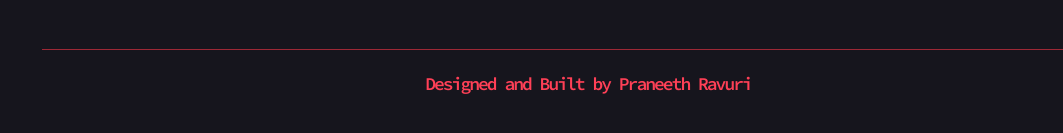
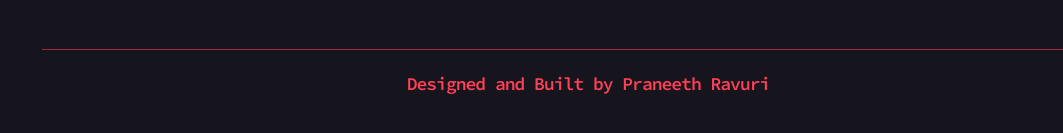
Before and after one commit to praneethravuri/PRAV-V2, a Vue app: page / in a window 1280 px wide. Shown: the part 4407-4540 px from the top of the page, without its empty margins (116-1179 px from the left). Built offline with nearby package versions, Linux system fonts and the light colour scheme.

Commit message:
Styles navigation and footer

```diff
--- a/src/components/Navigation.vue
+++ b/src/components/Navigation.vue
@@ -24,7 +24,7 @@
                         <a class="nav-link" href="#contact"><span class="db-slash">// </span>Contact Me</a>
                     </li>
                     <li class="nav-item">
-                        <a class="resume-btn" href="#"><span class="db-slash resume-slash">// </span>Resume</a>
+                        <a class="resume-btn" href="https://drive.google.com/file/d/1AiUdUmqhrWz8wlmGVeOhDD2Pr5CBxW7C/view?usp=sharing" target="_blank"><span class="db-slash resume-slash">// </span>Resume</a>
                     </li>
                 </ul>
             </div>
--- a/src/styles/footer.scss
+++ b/src/styles/footer.scss
@@ -7,7 +7,7 @@
 .footer-content p{
     color: $bright-red;
     font-family: $source-code-pro-font;
-    letter-spacing: -2px;
+    letter-spacing: -1px;
     border-top: 1px solid $dark-red;
     padding: 20px;
 }
```
